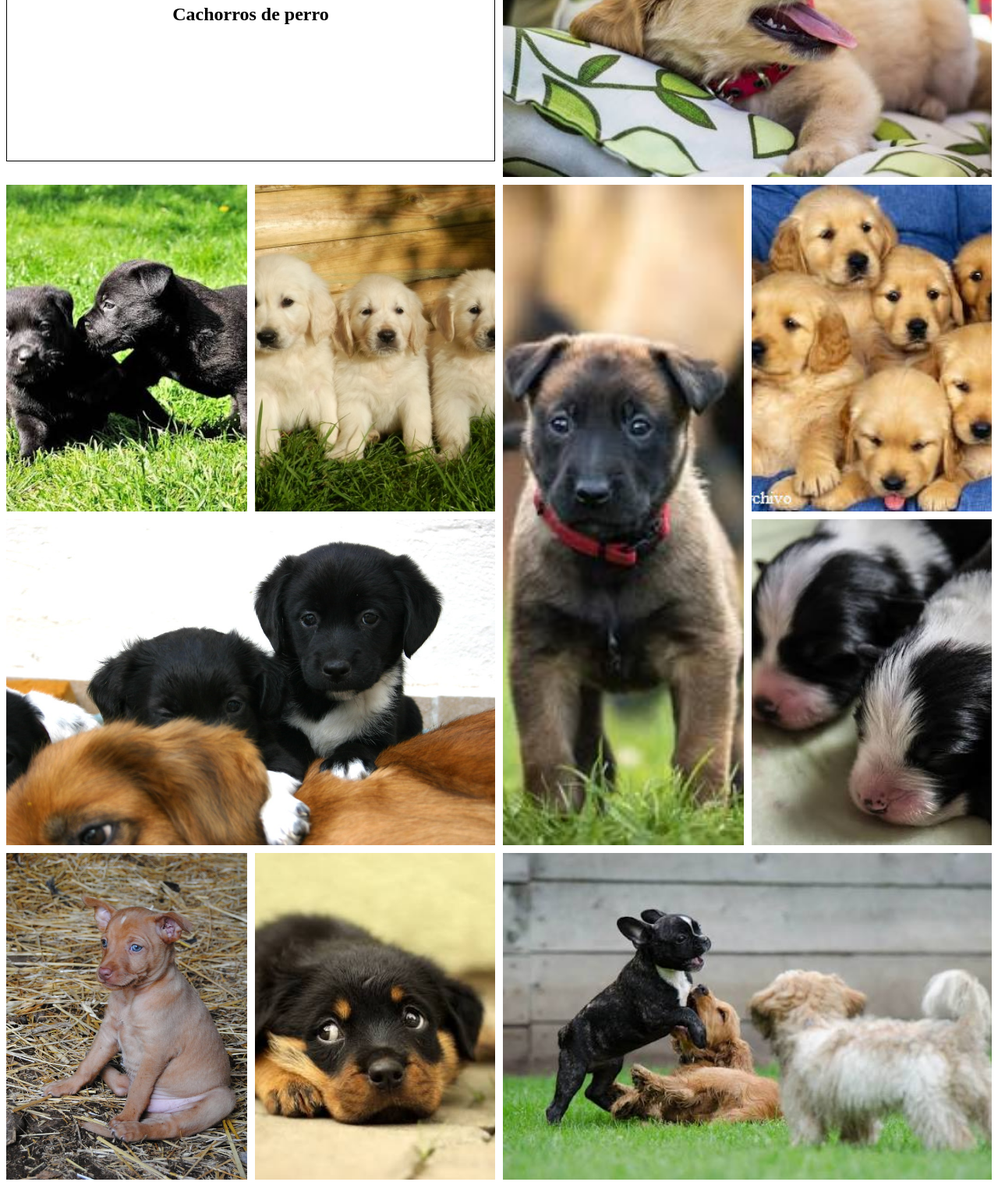
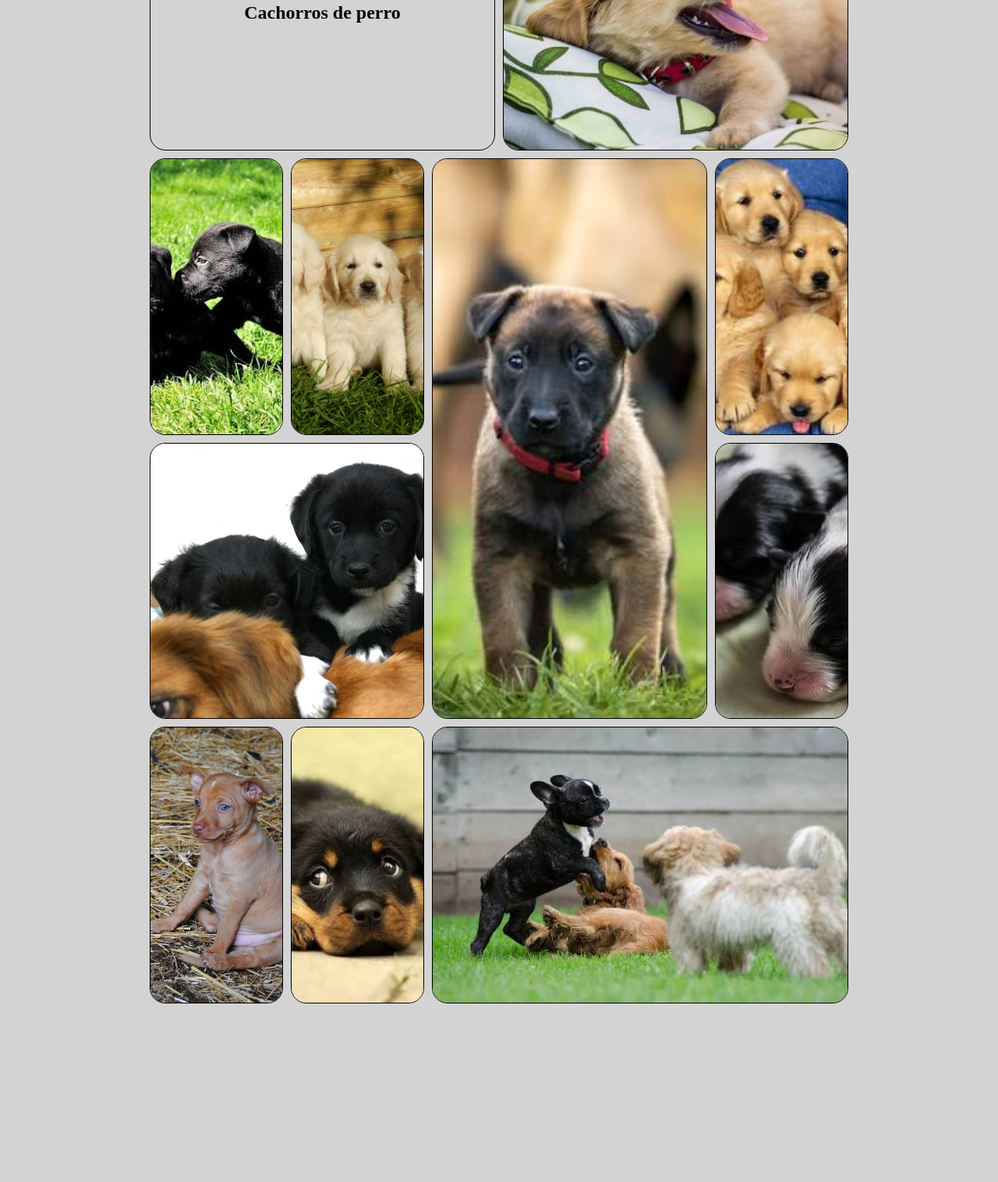
Before and after one commit to El-Jesule/CSSGridExercise, a plain HTML site: page index.html in a window 1280 px wide. Shown: the part 199-1715 px from the top of the page at 78% size. After the commit the page ends 1524 px from the top, so only its background shows below. Drawn offline with Linux system fonts and the light colour scheme.

Commit message:
Grid gallery: 10 columns, fixed row height, centered layout and visual polish

```diff
--- a/index.css
+++ b/index.css
@@ -1,11 +1,22 @@
 *, *::before, *::after {
   box-sizing: border-box;
 }
+body {
+  background-color: lightgray;
+}
+main {
+  display: flex;
+  justify-content: center;
+  align-items: center;
+}
 .gallery {
   display: grid;
-  grid-template-columns: repeat(4, 1fr);
+  grid-template-columns: repeat(10, 1fr);
   grid-template-rows: repeat(4, 1fr);
   gap: 10px;
+  width: 70vw;
+  margin-top: 30px;
+  margin-bottom: 30px;
 }
 .gallery img {
   width: 100%;
@@ -14,41 +25,44 @@
   display: block;
   min-width: 0;
   min-height: 0;
+  border-radius: 20px;
+  border: 1px solid black;
 }
 .gridTitle {
-  grid-area: 1/1/2/3;
+  grid-area: 1/1/2/6;
   border: 1px solid black;
   display: flex;
   align-items: center;
   justify-content: center;
+  border-radius: 20px;
 }
 .gridImg1 {
-  grid-area: 1/3/2/5;
+  grid-area: 1/6/2/11;
 }
 .gridImg2 {
-  grid-area: 2/1/3/2;
+  grid-area: 2/1/3/3;
 }
 .gridImg3 {
-  grid-area: 2/2/3/3;
+  grid-area: 2/3/3/5;
 }
 .gridImg4 {
-  grid-area: 2/3/4/4;
+  grid-area: 2/5/4/9;
 }
 .gridImg5 {
-  grid-area: 2/4/3/5;
+  grid-area: 2/9/3/11;
 }
 .gridImg6 {
-  grid-area: 3/1/4/3;
+  grid-area: 3/1/4/5;
 }
 .gridImg7 {
-  grid-area: 3/4/4/5;
+  grid-area: 3/9/4/11;
 }
 .gridImg8 {
-  grid-area: 4/1/5/2;
+  grid-area: 4/1/5/3;
 }
 .gridImg9 {
-  grid-area: 4/2/5/3;
+  grid-area: 4/3/5/5;
 }
 .gridImg10 {
-  grid-area: 4/3/5/5;
+  grid-area: 4/5/5/11;
 }
--- a/index.html
+++ b/index.html
@@ -1,24 +1,68 @@
-<!DOCTYPE html>
+<!doctype html>
 <html lang="es">
   <head>
-  <meta charset="UTF-8">
-  <meta name="viewport" content="width=device-width, initial-scale=1.0">
-  <title>CSS Grid Exercise  </title>
-  <link rel="stylesheet" href="index.css">
+    <meta charset="UTF-8" />
+    <meta name="viewport" content="width=device-width, initial-scale=1.0" />
+    <title>CSS Grid Exercise</title>
+    <link rel="stylesheet" href="index.css" />
   </head>
   <body>
+    <main>
       <section class="gallery">
-    <h1 class="gridTitle">Cachorros de perro</h1>
-    <img class="gridImg1" src="img/image1.jpg" alt="Cachorro de pelaje claro tumbado sobre un cojín con estampado de hojas verdes, con la boca abierta y lengua visible">
-    <img class="gridImg2" src="img/image2.jpg" alt="Dos cachorros negros en el césped. Uno está tumbado mirando al frente mientras el otro le acerca el hocico a la cara">
-    <img class="gridImg3" src="img/image3.jpg" alt="Tres cachorros de pelaje claro sentados en fila sobre el césped frente a una pared de madera">
-    <img class="gridImg4" src="img/image10.jpg" alt="Cachorro marrón con collar rojo de pie en el césped junto a un neumático">
-    <img class="gridImg5" src="img/image5.jpg" alt="Grupo numeroso de cachorros dorados apretujados juntos sobre una superficie azul">
-    <img class="gridImg6" src="img/image6.jpg" alt="Varios cachorros juntos. Uno negro con pecho blanco mira al frente, rodeado de otros cachorros negros y marrones">
-    <img class="gridImg7" src="img/image7.jpg" alt="Dos cachorros recién nacidos blanco y negro durmiendo juntos sobre una manta">
-    <img class="gridImg8" src="img/image8.jpg" alt="Cachorro marrón claro con ojos azules sentado sobre un lecho de paja">
-    <img class="gridImg9" src="img/image9.jpg" alt="Cachorro negro con manchas marrones tumbado en el suelo mirando hacia arriba">
-    <img class="gridImg10" src="img/image4.jpg" alt="Cachorros jugando en el césped. Un cachorro negro se yergue sobre las patas traseras frente a un cachorro marrón tumbado">
+        <div class="gridTitle">
+          <h1>Cachorros de perro</h1>
+        </div>
+        <img
+          class="gridImg1"
+          src="img/image1.jpg"
+          alt="Cachorro de pelaje claro tumbado sobre un cojín con estampado de hojas verdes, con la boca abierta y lengua visible"
+        />
+        <img
+          class="gridImg2"
+          src="img/image2.jpg"
+          alt="Dos cachorros negros en el césped. Uno está tumbado mirando al frente mientras el otro le acerca el hocico a la cara"
+        />
+        <img
+          class="gridImg3"
+          src="img/image3.jpg"
+          alt="Tres cachorros de pelaje claro sentados en fila sobre el césped frente a una pared de madera"
+        />
+        <img
+          class="gridImg4"
+          src="img/image10.jpg"
+          alt="Cachorro marrón con collar rojo de pie en el césped junto a un neumático"
+        />
+        <img
+          class="gridImg5"
+          src="img/image5.jpg"
+          alt="Grupo numeroso de cachorros dorados apretujados juntos sobre una superficie azul"
+        />
+        <img
+          class="gridImg6"
+          src="img/image6.jpg"
+          alt="Varios cachorros juntos. Uno negro con pecho blanco mira al frente, rodeado de otros cachorros negros y marrones"
+        />
+        <img
+          class="gridImg7"
+          src="img/image7.jpg"
+          alt="Dos cachorros recién nacidos blanco y negro durmiendo juntos sobre una manta"
+        />
+        <img
+          class="gridImg8"
+          src="img/image8.jpg"
+          alt="Cachorro marrón claro con ojos azules sentado sobre un lecho de paja"
+        />
+        <img
+          class="gridImg9"
+          src="img/image9.jpg"
+          alt="Cachorro negro con manchas marrones tumbado en el suelo mirando hacia arriba"
+        />
+        <img
+          class="gridImg10"
+          src="img/image4.jpg"
+          alt="Cachorros jugando en el césped. Un cachorro negro se yergue sobre las patas traseras frente a un cachorro marrón tumbado"
+        />
       </section>
+    </main>
   </body>
 </html>
```
Lines whose indentation alone changed are shown as unchanged.
